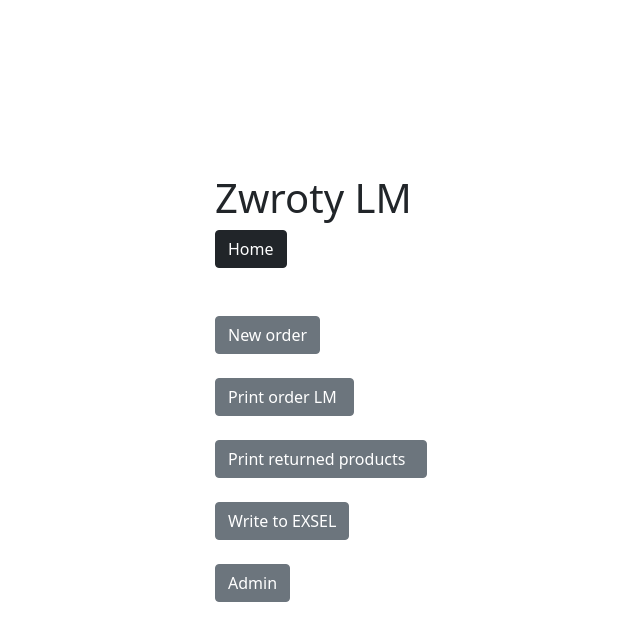
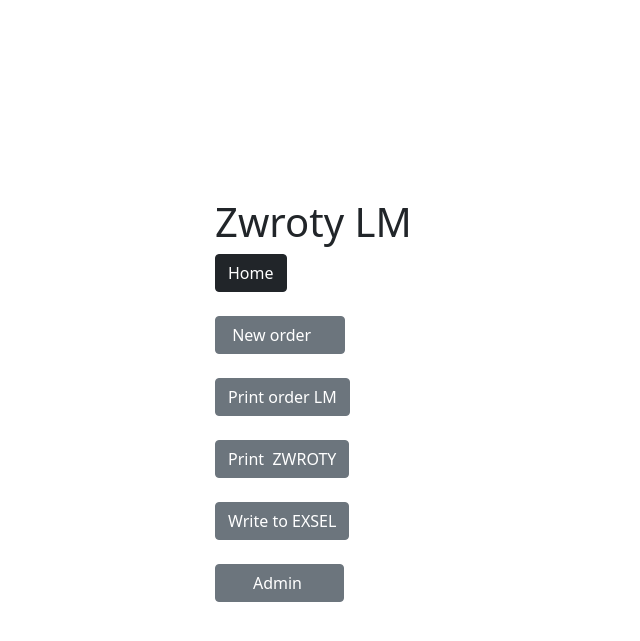
Before and after one commit to MrYuriy/lmzwroty, a Django app: page / in a window 1280 px wide. Shown: the top 641 px of the page, without its empty margins (281-921 px from the left). Run offline with Django 4.2, Linux system fonts and the light colour scheme; parts of the project's set-up code (start-up, migrations or seed data) failed here and were passed over.

Commit message:
new designn

```diff
--- a/gen_protocol/templates/gen_protocol/base.html
+++ b/gen_protocol/templates/gen_protocol/base.html
@@ -18,7 +18,6 @@
     </div>
         <br>
         <br>
-        <br>
 
 
     <!-- <div class="position-absolute top-50 start-50 translate-middle"> -->
--- a/gen_protocol/templates/gen_protocol/home.html
+++ b/gen_protocol/templates/gen_protocol/home.html
@@ -4,17 +4,17 @@
 {%block navigation %}
 {% endblock %}
 {% block content %}
-
+<div class="btn-group-vertical" margin:10>
     <form action="{% url 'new_order' %}">
-    <input type="submit" class="btn btn-secondary" value="New order">
+        <input type="submit" class="btn btn-secondary" value=" New order     ">
     </form>
-    <br>
+   <br>
     <form action="{% url 'generate_order_pdf'%}">
-        <input type="submit" class="btn btn-secondary" value="Print order LM ">
+        <input type="submit" class="btn btn-secondary" value="Print order LM">
     </form>
     <br>
     <form action="{% url 'generate_pdf_order_todey'%}">
-        <input type="submit" class="btn btn-secondary" value="Print returned products  ">
+        <input type="submit" class="btn btn-secondary" value="Print  ZWROTY">
     </form>
     <br>
     <form action="{% url 'gswrite' %}">
@@ -22,8 +22,8 @@
     </form>
     <br>
     <form action="{% url 'admin:index' %}">
-        <input type="submit" class="btn btn-secondary" value='Admin'>
+        <input type="submit" class="btn btn-secondary" value='      Admin       '>
     </form>
-    <br>
+
 </div>
 {% endblock %}
```
Also changed, not shown: gen_protocol/templates/gen_protocol/order_form.html (+16 -23 lines).
